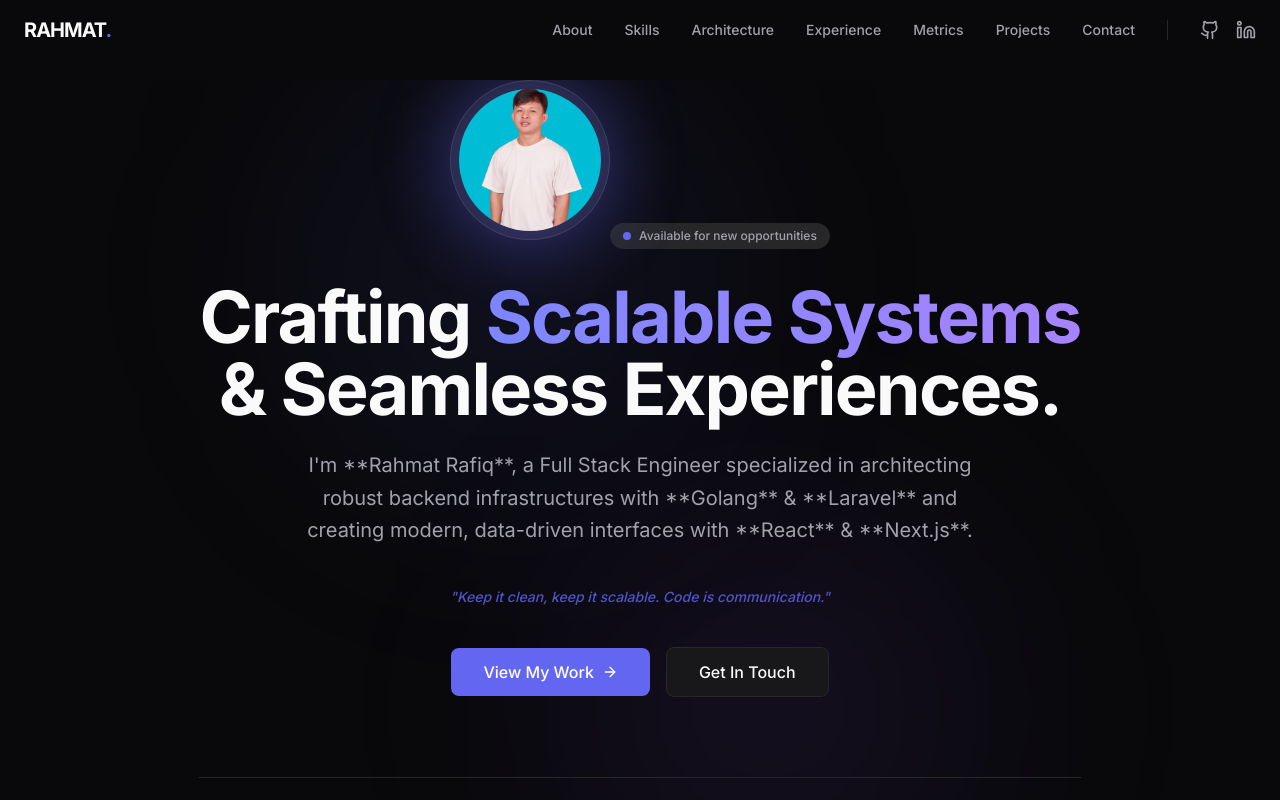
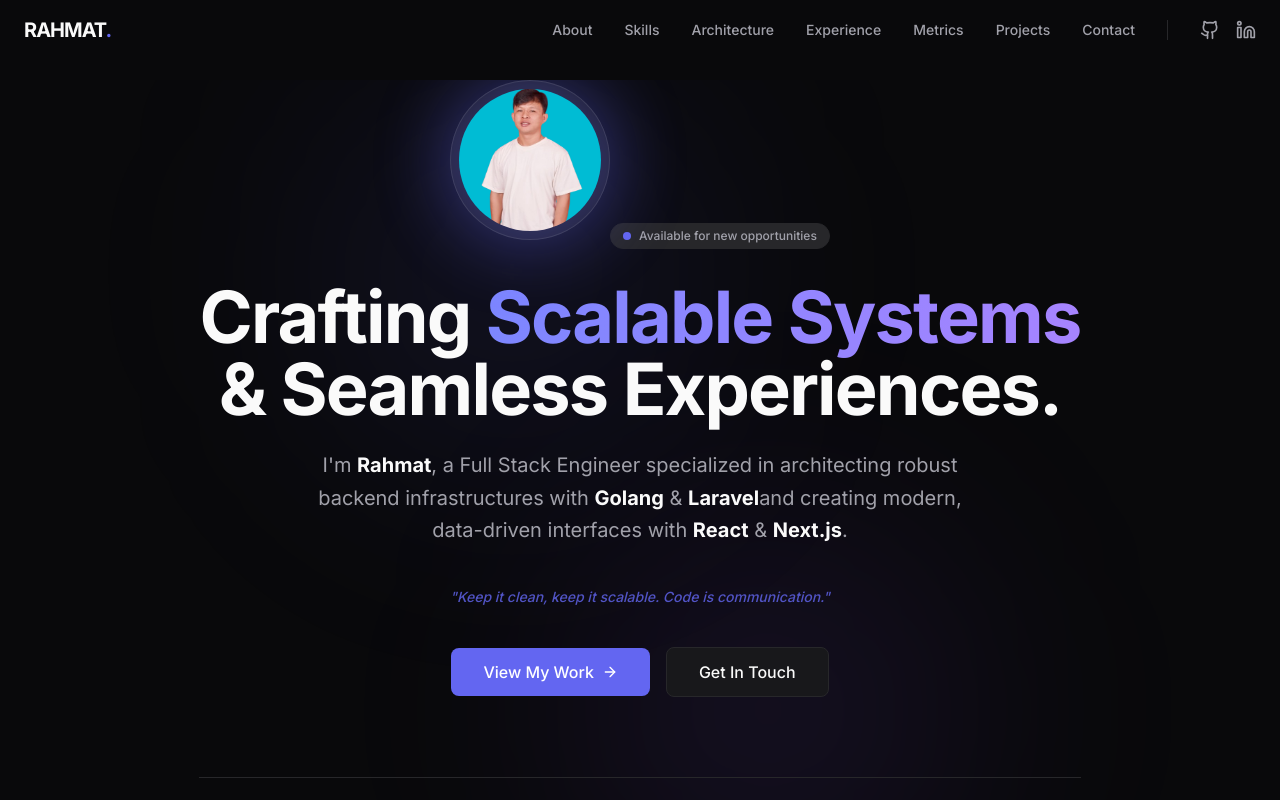
Before and after one commit to RahmatRafiq/rahmat, a Next.js app: page / in a window 1280 px wide. Shown: the top 800 px of the page. Built offline with nearby package versions, Linux system fonts and the light colour scheme.

Commit message:
style: fix typography and raw markdown in Hero and Stats sections

```diff
--- a/src/components/sections/Hero.tsx
+++ b/src/components/sections/Hero.tsx
@@ -65,9 +65,9 @@ export default function Hero() {
                     transition={{ duration: 0.5, delay: 0.6 }}
                     className="text-lg md:text-xl text-muted-foreground max-w-2xl mx-auto mb-10 leading-relaxed"
                 >
-                    I&apos;m **Rahmat Rafiq**, a Full Stack Engineer specialized in architecting
-                    robust backend infrastructures with **Golang** & **Laravel**
-                    and creating modern, data-driven interfaces with **React** & **Next.js**.
+                    I&apos;m <span className="text-foreground font-bold">Rahmat</span>, a Full Stack Engineer specialized in architecting
+                    robust backend infrastructures with <span className="text-foreground font-bold">Golang</span> & <span className="text-foreground font-bold">Laravel</span>
+                    and creating modern, data-driven interfaces with <span className="text-foreground font-bold">React</span> & <span className="text-foreground font-bold">Next.js</span>.
                 </motion.p>
 
                 <motion.div
--- a/src/components/sections/Stats.tsx
+++ b/src/components/sections/Stats.tsx
@@ -84,7 +84,7 @@ export default function Stats() {
                     <div className="mt-12 flex items-center gap-3 p-4 bg-white/5 rounded-2xl border border-white/5">
                         <Zap className="w-5 h-5 text-yellow-500" />
                         <span className="text-xs text-muted-foreground leading-relaxed">
-                            Focusing heavily on <b>Golang Native</b> and <b>Clean Architecture</b> in 2025.
+                            Focusing heavily on <span className="font-bold text-foreground">Golang Native</span> and <span className="font-bold text-foreground">Clean Architecture</span> in 2025.
                         </span>
                     </div>
                 </div>
```
